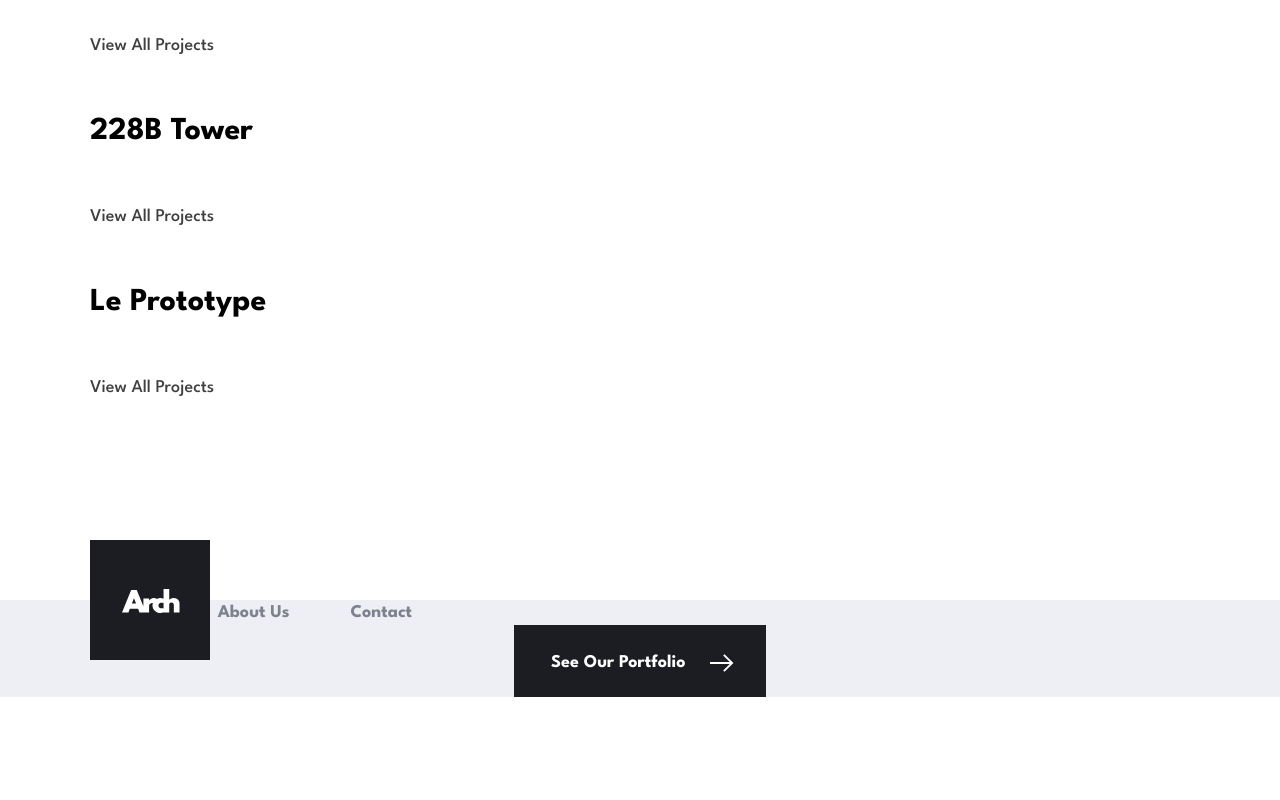
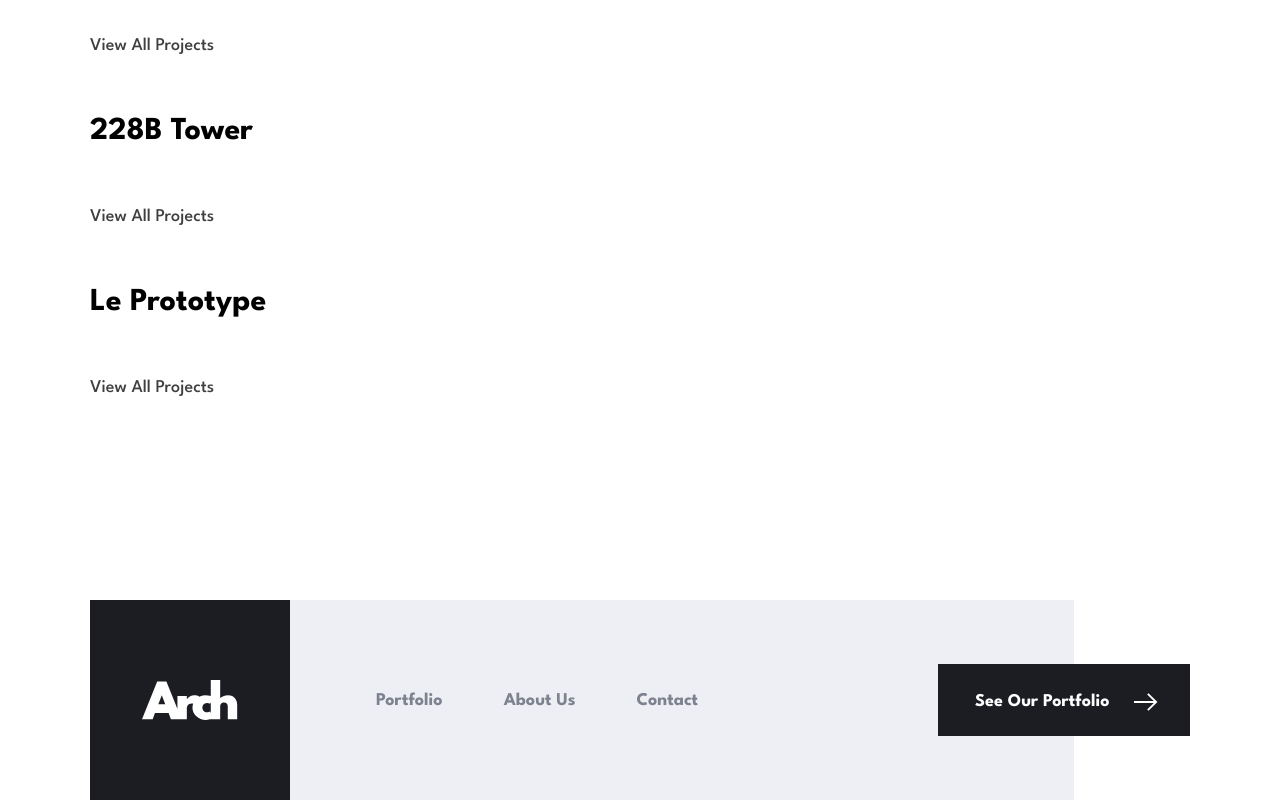
Before and after one commit to Alexandre-st/Arch-studio-multipage-website, a React (Create React App) app: page / in a window 1280 px wide. Shown: the part 2719-3519 px from the top of the page. Before the commit the page ends 3416 px from the top, so only its background shows below. Built offline with nearby package versions, Linux system fonts and the light colour scheme.

Commit message:
Add footer with final design, need to do the router - WIP -

```diff
--- a/src/layouts/Footer.js
+++ b/src/layouts/Footer.js
@@ -4,15 +4,17 @@ import Arrow from '../assets/icons/icon-arrow.svg';
 const Footer = () => {
   return (
     <footer className="footer">
-      <div className="footer-container container">
+      <div className="footer-container container-img">
+        <div className="footer-content">
           <div className="footer-img">
             <img src={ArcLogo} alt="Arc" />
           </div>
-        <ul className="footer-content">
+          <ul className="footer-list">
             <li>Portfolio</li>
             <li>About Us</li>
             <li>Contact</li>
           </ul>
+        </div>
         <div className="footer-button button" role="button">
           <p>See Our Portfolio</p>
           <img src={Arrow} alt="Arrow link" />
--- a/src/styles/layouts/_footer.scss
+++ b/src/styles/layouts/_footer.scss
@@ -1,54 +1,181 @@
 @use '../variables/mixins' as *;
 
+// .footer {
+//   background-color: #EEEFF4;
+//   margin-top: 13.2rem;
+//   height: 38.3rem;
+
+//   @include mq(tablet) {
+//     margin-top: 20rem;
+//     background-color: #ffffff;
+//     height: 12rem;
+//   }
+
+//   &-container {
+//     position: relative;
+
+//     @include mq(tablet) {
+//       display: flex;
+//       align-items: center;
+//       height: 100%;
+//     }
+//   }
+
+//   &-img {
+//     background-color: #1B1D23;
+//     width: 12rem;
+//     height: 12rem;
+//     position: absolute;
+//     top: -6rem;
+//     left: 50%;
+//     transform: translate(-50%);
+
+//     @include mq(tablet) {
+//       bottom: 0;
+//       top: 0;
+//       left: 0;
+//       transform: translate(0);
+//     }
+
+//     img {
+//       filter: brightness(0) invert(1);
+//       width: 5.8rem;
+//       height: 2.413rem;
+//       margin: 4.9rem 3rem 4.687rem 3.2rem;
+//     }
+//   }
+
+//   &-content {
+//     padding: 9.3rem 0 3.1rem;
+//     display: flex;
+//     flex-direction: column;
+//     text-align: center;
+//     gap: 3.2rem;
+
+//     @include mq(tablet) {
+//       background-color: #EEEFF4;
+//       flex-direction: row;
+//       align-items: center;
+//       gap: 6.1rem;
+//       min-width: 49.2rem;
+//       max-width: 86.4rem;
+//       height: 100%;
+//       padding: 0 0 0 6rem;
+//     }
+
+//     li {
+//       color: #7D828F;
+//       font-weight: 700;
+//       font-size: 1.8rem;
+//       line-height: 2.5rem;
+//     }
+//   }
+
+//   &-button {
+//     padding-left: 3.7rem;
+//     width: 25.2rem;
+//     position: absolute;
+//     left: 50%;
+//     transform: translate(-50%);
+
+//     @include mq(tablet) {
+//       right: 0;
+//       left: auto;
+//       transform: translate(0);
+//     }
+//   }
+// }
+
 .footer {
-  background-color: #EEEFF4;
-  padding-bottom: 4.8rem;
   margin-top: 13.2rem;
 
   @include mq(tablet) {
-    margin-top: 20rem;
-    padding-bottom: 0;
+      margin-top: 20rem;
+    }
+
+  &-container {
+    background-color: #EEEFF4;
+    height: 38.3rem;
+
+    @include mq(tablet) {
+      display: flex;
+      position: relative;
+      background-color: #ffffff;
+      height: 12rem;
+    }
+
+    @include mq(laptop) {
+      height: 20rem;
+    }
   }
 
-  &-container {
+  &-content {
     position: relative;
+
+    @include mq(tablet) {
+      display: flex;
+      align-items: center;
+      background-color: #EEEFF4;
+      width: 79.68%;
+    }
+
+    @include mq(laptop) {
+      width: 89.45%;
+    }
   }
 
   &-img {
     background-color: #1B1D23;
-    width: 12rem;
-    height: 12rem;
+    display: flex;
+    align-items: center;
+    justify-content: center;
     position: absolute;
     top: -6rem;
     left: 50%;
     transform: translate(-50%);
+    width: 12rem;
+    height: 12rem;
 
     @include mq(tablet) {
-      bottom: 0;
+      position: relative;
+      top: 0;
       left: 0;
       transform: translate(0);
+    }
+
+    @include mq(laptop) {
+      width: 20rem;
+      height: 20rem;
     }
 
     img {
       filter: brightness(0) invert(1);
       width: 5.8rem;
       height: 2.413rem;
-      margin: 4.9rem 3rem 4.687rem 3.2rem;
+
+      @include mq(laptop) {
+        width: 9.616rem;
+        height: 4rem;
+      }
     }
   }
 
-  &-content {
-    padding: 9.3rem 0 3.1rem;
+  &-list {
     display: flex;
     flex-direction: column;
     text-align: center;
     gap: 3.2rem;
+    padding: 9.3rem 0 3.1rem 0;
 
     @include mq(tablet) {
       flex-direction: row;
-      align-items: center;
       gap: 6.1rem;
       padding: 0;
+      margin-left: 4rem;
+    }
+
+    @include mq(laptop) {
+      margin-left: 8.6rem;
     }
 
     li {
@@ -63,5 +190,12 @@
     padding-left: 3.7rem;
     width: 25.2rem;
     margin: auto;
+
+    @include mq(tablet) {
+      position: absolute;
+      right: 0;
+      top: 50%;
+      transform: translate(0, -50%)
+    }
   }
 }
```
Lines whose indentation alone changed are shown as unchanged.
